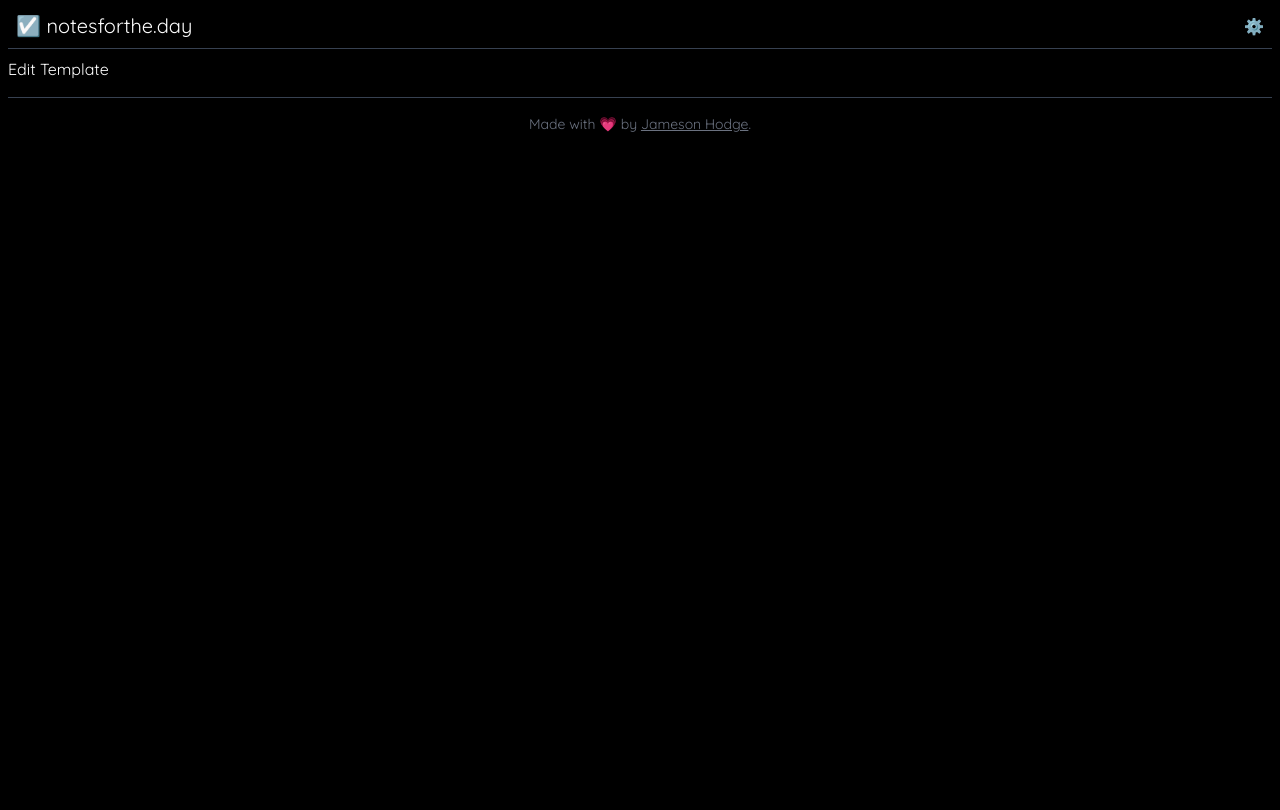
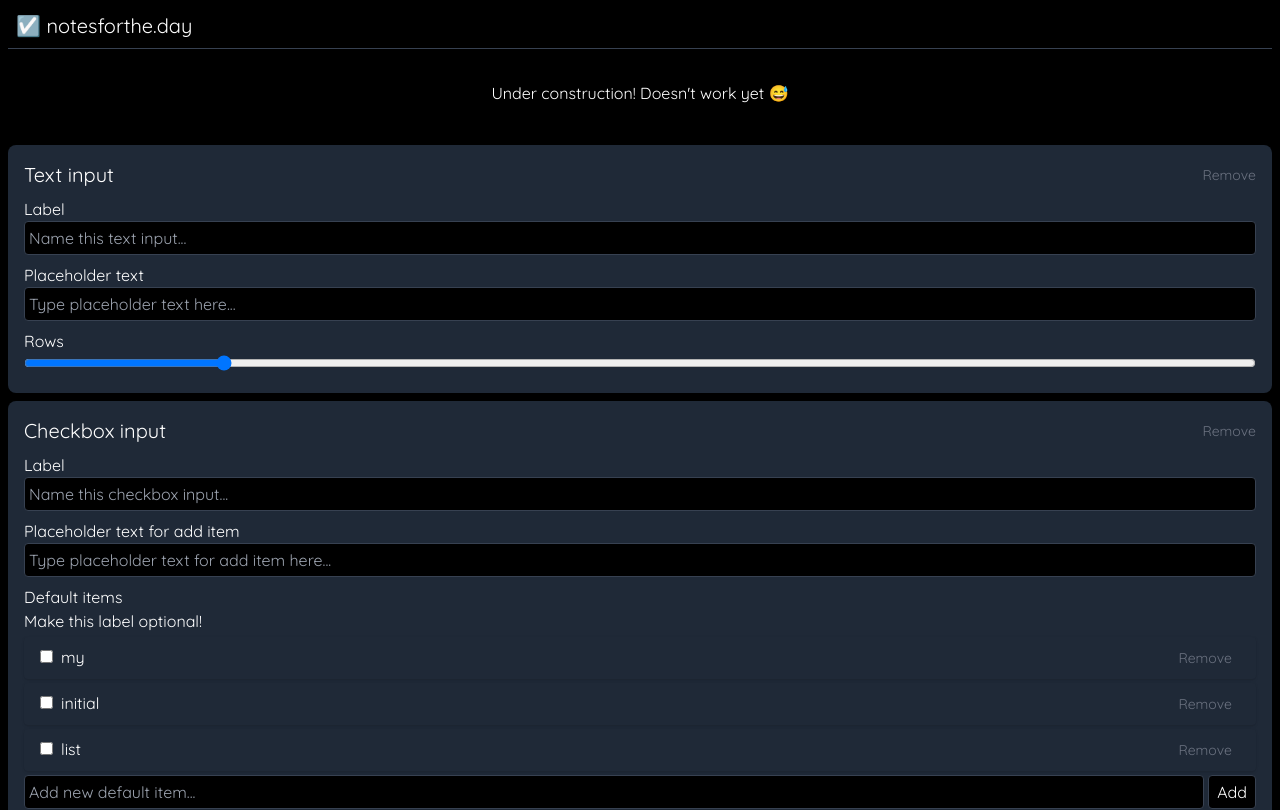
Before and after one commit to jamesondh/notesforthe.day, a React (Vite) app: page /edit-template in a window 1280 px wide. Shown: the top 810 px of the page. Built offline with nearby package versions, Linux system fonts and the light colour scheme.

Commit message:
skeleton for edit template page

```diff
--- a/src/components/checkbox.tsx
+++ b/src/components/checkbox.tsx
@@ -25,7 +25,7 @@ export default function Checkbox({
       {(provided) => (
         <div
           className={classNames(
-            "rounded my-1 py-2",
+            "rounded my-1 py-2 shadow",
             itemBackground(item.checked),
           )}
           key={item.name}
@@ -54,7 +54,7 @@ export default function Checkbox({
               Edit
             </button> */}
               <button
-                className="mr-4 btn text-sm bg-black rounded px-2"
+                className="mr-4 text-sm text-gray-500 px-2"
                 onClick={() => handleRemoveItem(item.name)}
               >
                 Remove
--- a/src/components/header.tsx
+++ b/src/components/header.tsx
@@ -33,11 +33,13 @@ export default function Header({ date, setDate, handleResetDay }: HeaderProps) {
           <Link to="/">☑️ notesforthe.day</Link>
         </h1>
         {setDate && date && (
-          <DateSelector value={date} onChange={handleDateChange} />
+          <>
+            <DateSelector value={date} onChange={handleDateChange} />
+            <button className="btn" onClick={toggleSettings}>
+              ⚙️
+            </button>
+          </>
         )}
-        <button className="btn" onClick={toggleSettings}>
-          ⚙️
-        </button>
       </div>
 
       {setDate && (
--- /dev/null
+++ b/src/components/template-card.tsx
@@ -0,0 +1,77 @@
+import { useState } from "react";
+import { InputType } from "../types";
+import InputText from "./input-text";
+import Checkboxes from "./checkboxes";
+
+interface TemplateCardProps {
+  inputType: InputType;
+}
+
+export default function TemplateCard({ inputType }: TemplateCardProps) {
+  const [label, setLabel] = useState<string>("");
+
+  const handleKeyPress = (key: string) => {
+    if (key === "Enter") {
+      console.log("Enter key pressed");
+    }
+  };
+
+  return (
+    <div className="bg-gray-800 rounded-lg shadow-lg p-4 mb-2">
+      <div className="flex justify-between items-center">
+        <p className="text-xl">
+          {inputType === InputType.Textarea ? "Text input" : "Checkbox input"}
+        </p>
+        <button className="text-sm text-gray-500">Remove</button>
+      </div>
+      <p className="mt-2">Label</p>
+      <InputText
+        placeholder={
+          inputType === InputType.Textarea
+            ? "Name this text input..."
+            : "Name this checkbox input..."
+        }
+        value={label}
+        onChange={setLabel}
+        onKeyPress={handleKeyPress}
+      />
+
+      {inputType === InputType.Textarea ? (
+        <>
+          <p className="mt-2">Placeholder text</p>
+          <InputText
+            placeholder="Type placeholder text here..."
+            value={label}
+            onChange={setLabel}
+            onKeyPress={handleKeyPress}
+          />
+          <p className="mt-2">Rows</p>
+          <input
+            className="w-full"
+            type="range"
+            min="1"
+            max="20"
+            value="4"
+          ></input>
+        </>
+      ) : (
+        <>
+          <p className="mt-2">Placeholder text for add item</p>
+          <InputText
+            placeholder="Type placeholder text for add item here..."
+            value={label}
+            onChange={setLabel}
+            onKeyPress={handleKeyPress}
+          />
+          <p className="mt-2">Default items</p>
+          <Checkboxes
+            label={"Make this label optional!"}
+            date={"2025-01-01"}
+            initialList={["my", "initial", "list"]}
+            addPlaceholder={"Add new default item..."}
+          />
+        </>
+      )}
+    </div>
+  );
+}
--- a/src/pages/edit-template.tsx
+++ b/src/pages/edit-template.tsx
@@ -1,11 +1,25 @@
 import Header from "../components/header";
+import TemplateCard from "../components/template-card";
+import { InputType } from "../types";
 
 export default function EditTemplate() {
   return (
     <>
       <Header />
       <div>
-        <h1>Edit Template</h1>
+        <p className="mb-10 mt-8 text-center">
+          Under construction! Doesn't work yet 😅
+        </p>
+        <TemplateCard inputType={InputType.Textarea} />
+        <TemplateCard inputType={InputType.Checkbox} />
+        <div className="flex justify-between my-6">
+          <button className="w-full btn bg-black rounded px-2 border border-gray-700 py-2 mr-1">
+            Add text input
+          </button>
+          <button className="w-full btn bg-black rounded px-2 border border-gray-700 py-2 ml-1">
+            Add checkbox input
+          </button>
+        </div>
       </div>
     </>
   );
```
